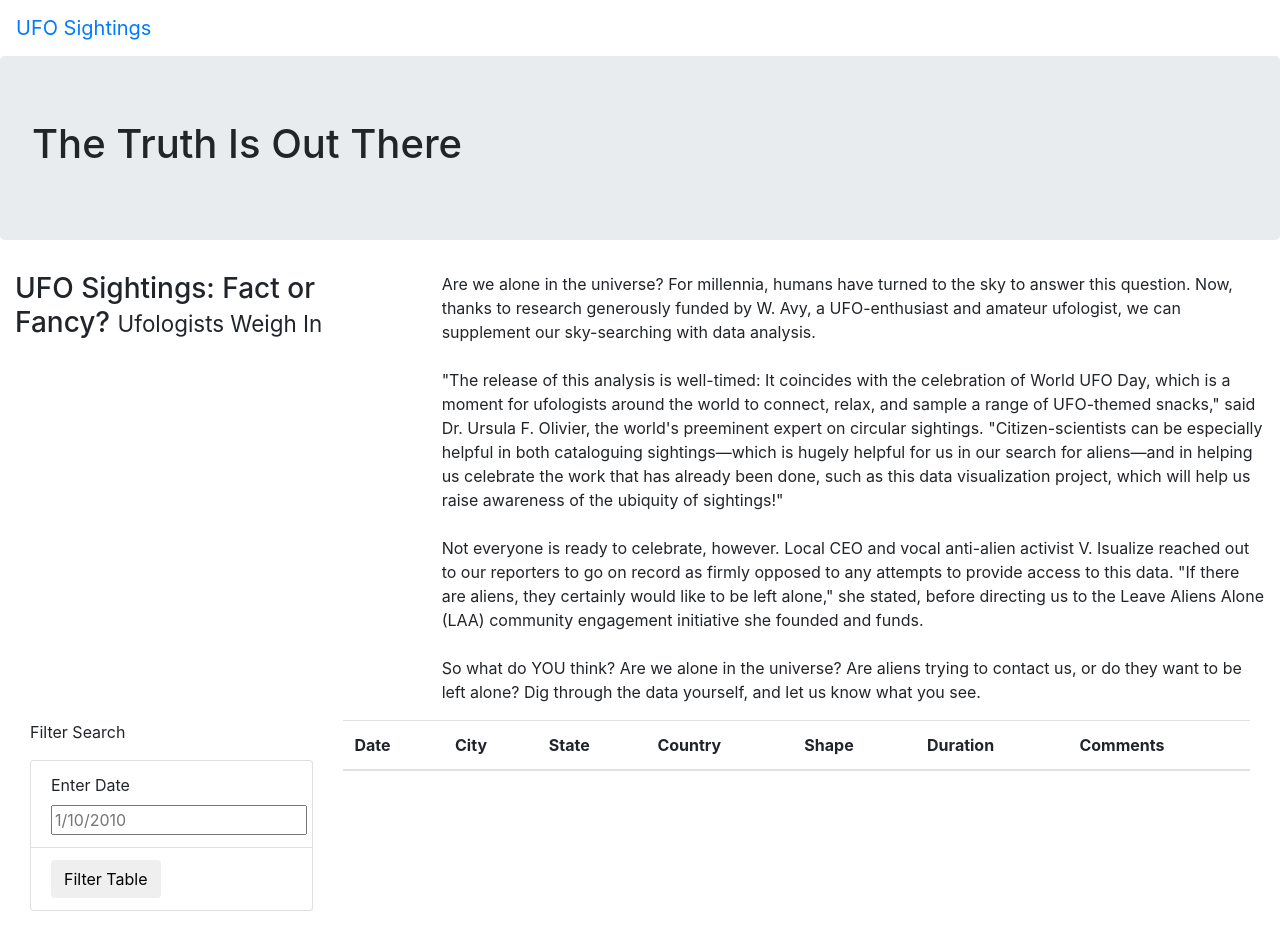
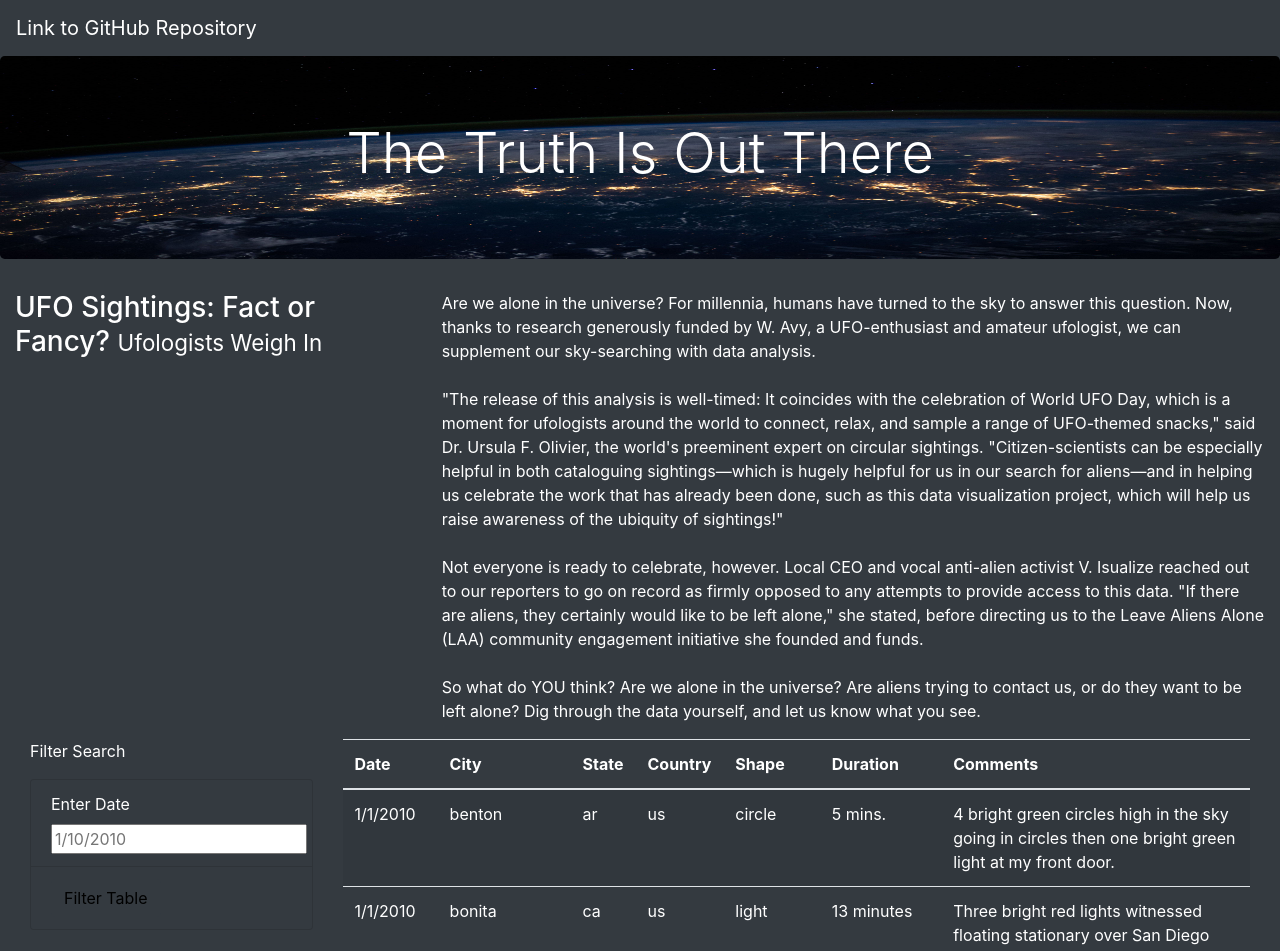
Before and after one commit to ABorden23/UFOs, a plain HTML site: page index.html in a window 1280 px wide. Shown: the top 951 px of the page. Before the commit the page ends 911 px from the top, so only its background shows below. Drawn offline with nearby package versions, Linux system fonts and the light colour scheme.

Commit message:
static folder updates

```diff
--- a/index.html
+++ b/index.html
@@ -15,18 +15,18 @@
     <link rel="stylesheet" href="static/css/style.css">
 
 </head>
-<body>
+<body class="bg-dark"></body>
 
     <!-- wrapper  -->
     <div class="wrapper">
         <!-- start of nav bar -->
-        <nav class="navbar navbar-expand-lg">
-            <a class="navbar-brand" href="https://github.com/ABorden23/UFOs">UFO Sightings</a>
+        <nav class="navbar navbar-expand-lg navbar-dark bg-dark">
+            <a class="navbar-brand" href="https://github.com/ABorden23/UFOs">Link to GitHub Repository</a>
         </nav>
 
         <!-- Add Jumbotron -->
         <div class="jumbotron">
-            <h1>The Truth Is Out There</h1>
+            <h1 class="display-4">The Truth Is Out There</h1>
         </div>
 
         <!-- title and paragraph  -->
@@ -66,17 +66,17 @@
                 <div class="row">
                     <!-- filter  -->
                     <div class="col-md-3">
-                        <form>
+                        <form class="bg-dark">
                             <p>Filter Search</p>
-                            <ul class="list-group">
+                            <ul class="list-group bg-dark">
                                 <!-- first list item  -->
-                                <li class="list-group-item">
+                                <li class="list-group-item bg-dark">
                                     <label for="date">Enter Date</label>
                                     <input type="text" placeholder="1/10/2010" id="datetime" />
                                 </li>
                                 <!-- second and button list item  -->
-                                <li class="list-group-item">
-                                    <button id="filter-btn" type="button" class="btn btn-default">Filter Table</button>
+                                <li class="list-group-item bg-dark">
+                                    <button id="filter-btn" type="button" class="btn bg-dark">Filter Table</button>
                                 </li>
                             </ul>
                         </form>
--- a/static/css/style.css
+++ b/static/css/style.css
@@ -0,0 +1,10 @@
+body {
+
+    color: #ffffff;
+  }
+
+  .jumbotron {
+    background-image: url("../images/nasa.jpeg");
+    background-size: 100% 100%;
+    text-align: center;
+  }
--- a/static/js/app.js
+++ b/static/js/app.js
@@ -24,7 +24,7 @@ function buildTable(data) {
   });
 }
 
-function handleClick()
+function handleClick() {
   let date = d3.select("#datetime").property("value");
 
   // create a variable to get all table data and assign a var called variable data
@@ -38,6 +38,7 @@ function handleClick()
 // rebuild the table with filter data
 
 buildTable(filteredData);
+}
 
 // 1. Create a variable to keep track of all the filters as an object.
 
```
